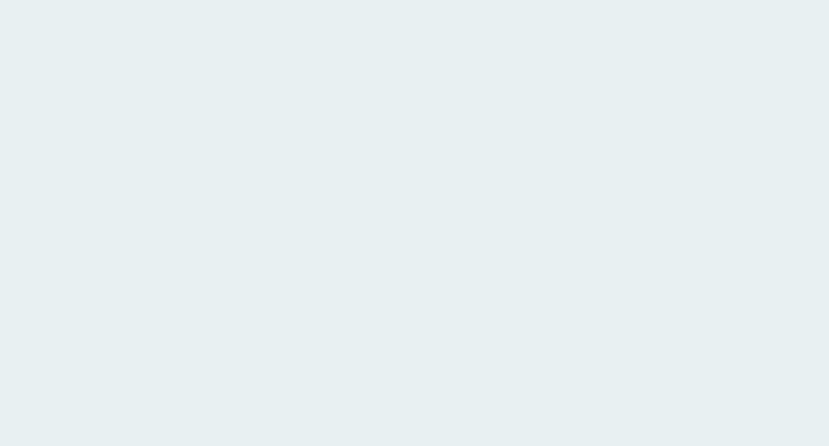
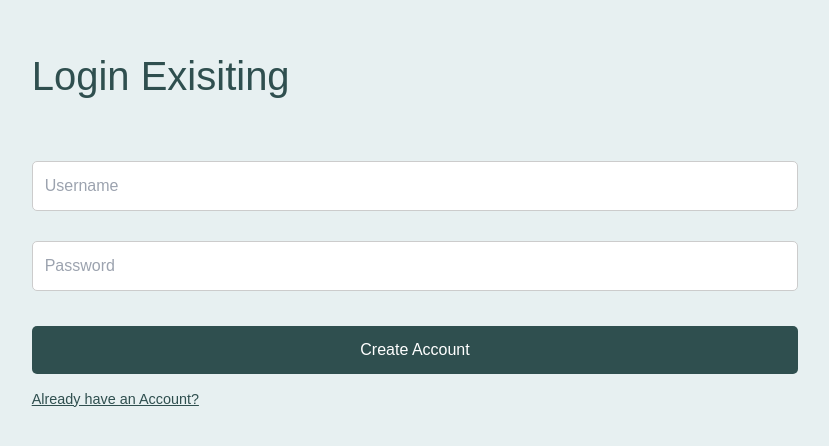
Before and after one commit to cfgtexas24/Team-1, a React (Create React App) app in the folder frontend/: page /patient/login/existing in a window 1280 px wide. Before the commit this address had no page. Shown: the part 172-618 px from the top of the page, without its empty margins (225-1054 px from the left). Built offline with nearby package versions, Linux system fonts and the light colour scheme.

Commit message:
more page routing

```diff
--- a/frontend/src/App.css
+++ b/frontend/src/App.css
@@ -6,6 +6,7 @@ body {
   justify-content: center;
   align-items: center;
   height: 100vh;
+  width: 100vw;
 }
 
 .container {
--- a/frontend/src/App.js
+++ b/frontend/src/App.js
@@ -4,6 +4,7 @@ import { BrowserRouter, Routes, Route } from "react-router-dom";
 
 import Home from './components/Home';
 import Login from'./components/Login';
+import LoginExisting from './components/LoginExistingUser'
 import PatientDashboard from './components/PatientDashboard';
 
 function App() {
@@ -13,6 +14,7 @@ function App() {
         <Route path="/" element={<Home />} />
         <Route path="/patient/login" element={<Login />} />
         <Route path="/patient/home" element={<PatientDashboard />}/>
+        <Route path="/patient/login/existing" element={<LoginExisting />} />
       </Routes>
 
     </BrowserRouter>
--- /dev/null
+++ b/frontend/src/components/LoginExistingUser.js
@@ -0,0 +1,17 @@
+import React from 'react'
+
+const LoginExisting = () => {
+  return (
+    <div>
+      <h1>Login Exisiting</h1>
+      <form>
+        <input type="text" placeholder="Username" className="input-box" />
+        <input type="password" placeholder="Password" className="input-box" />
+        <button type="submit" className="submit-button">Create Account</button>
+        <button type="button" className="link-button">Already have an Account?</button>
+      </form>
+    </div>
+  )
+}
+
+export default LoginExisting
--- a/frontend/src/components/PatientDashboard.js
+++ b/frontend/src/components/PatientDashboard.js
@@ -1,5 +1,5 @@
 import React from 'react'
-import { useState } from 'react'
+import { useState, useEffect } from 'react'
 
 
 const PatientDashboard = () => {
@@ -12,9 +12,19 @@ const PatientDashboard = () => {
     }
   )
 
+  const [labs, setLabs] = useState ([])
+
+  const [latestAppointment, setLatestAppointment] = useState (
+
+  )
+
+  const [input, setInput] = useState();
+
+  // useEffect();
+
   return (
-    <div className='flex flex-row'>
-      <div></div>
+    <div className='flex flex-row w-full'>
+      <div className="flex h-full w-[900px] bg-slate-700" >Hello </div>
       {patient.firstName}, {patient.lastName}
     </div>
   )
```
Also changed, not shown: frontend/src/components/SurveyApp.js (renamed from frontend/src/SurveyApp.js).
